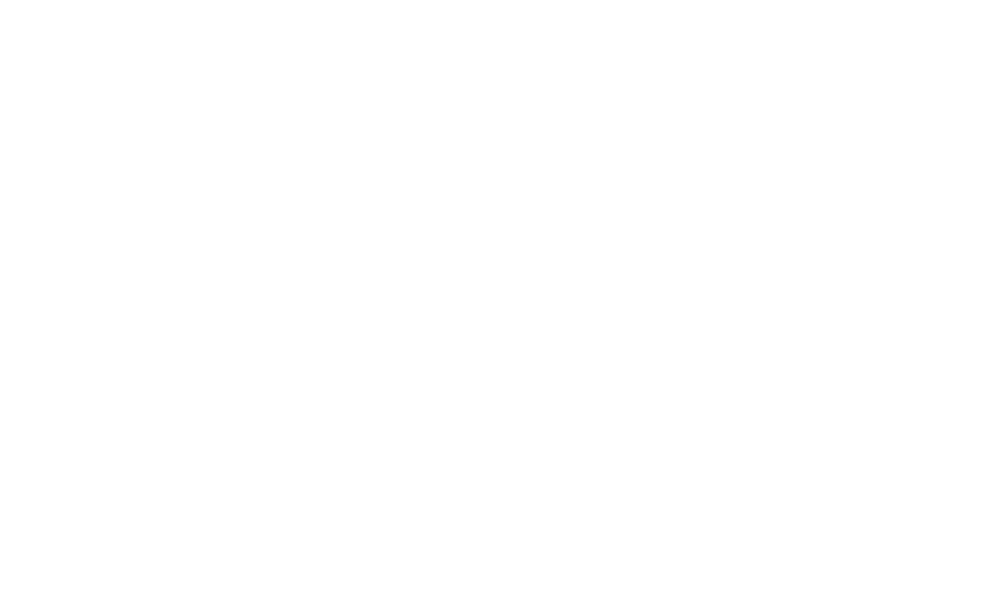
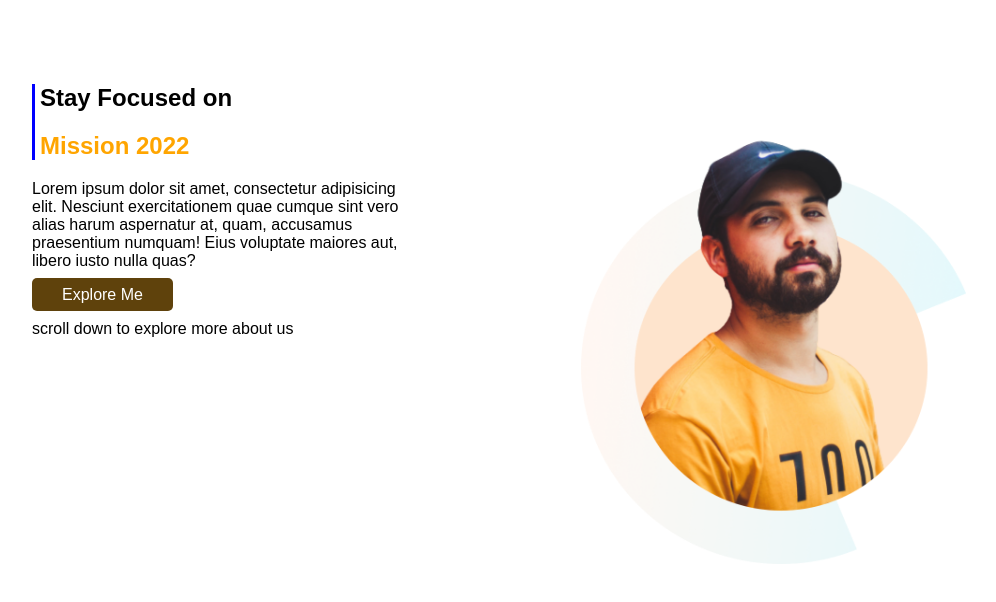
Before and after one commit to architect23/mission-2022, a plain HTML site: page index.html in a window 1280 px wide. Shown: the whole page, without its empty margins (32-1028 px from the left). Drawn offline with Linux system fonts and the light colour scheme.

Commit message:
section one

```diff
--- a/index.html
+++ b/index.html
@@ -7,6 +7,22 @@
     <link rel="stylesheet" href="style.css">
 </head>
 <body>
+ <section>
+    <div class="sent">
+        <div class="border">
+            <h1>Stay Focused on</h1>
+            <h1 class="color">Mission 2022</h1>
+        </div>
+        <div>
+            <p>Lorem ipsum dolor sit amet, consectetur adipisicing elit. Nesciunt exercitationem quae cumque sint vero alias harum aspernatur at, quam, accusamus praesentium numquam! Eius voluptate maiores aut, libero iusto nulla quas?</p>
+            <div><a class="link" target="_blank" href="google.com">Explore Me</a></div>
+            <p>scroll down to explore more about us</p>
+        </div>
+    </div>
+    <div class="pic">
+        <img src="person-0.png" alt="" >
+    </div>
 
+ </section>
 </body>
 </html>
--- a/style.css
+++ b/style.css
@@ -0,0 +1,35 @@
+body{
+    margin: 5%;
+    font-family: Arial, Helvetica, sans-serif;
+
+}
+img{
+    height:500px;
+    width: 400px;
+}
+section{
+    display: flex;
+}
+.pic{
+    width: 80%;
+    padding-left: 15%;
+}
+.sent{
+    width: 50%;
+
+}
+.color{
+    color: orange;
+}
+.border{
+    border-left: 3px solid blue;
+    padding-left: 5px;
+}
+.link{
+    text-decoration: none;
+    background-color: rgb(95, 66, 12);
+    color: white;
+    padding: 8px 30px;
+    border-radius: 5px;
+
+}
```
Also changed, not shown: person-0.png (added).
